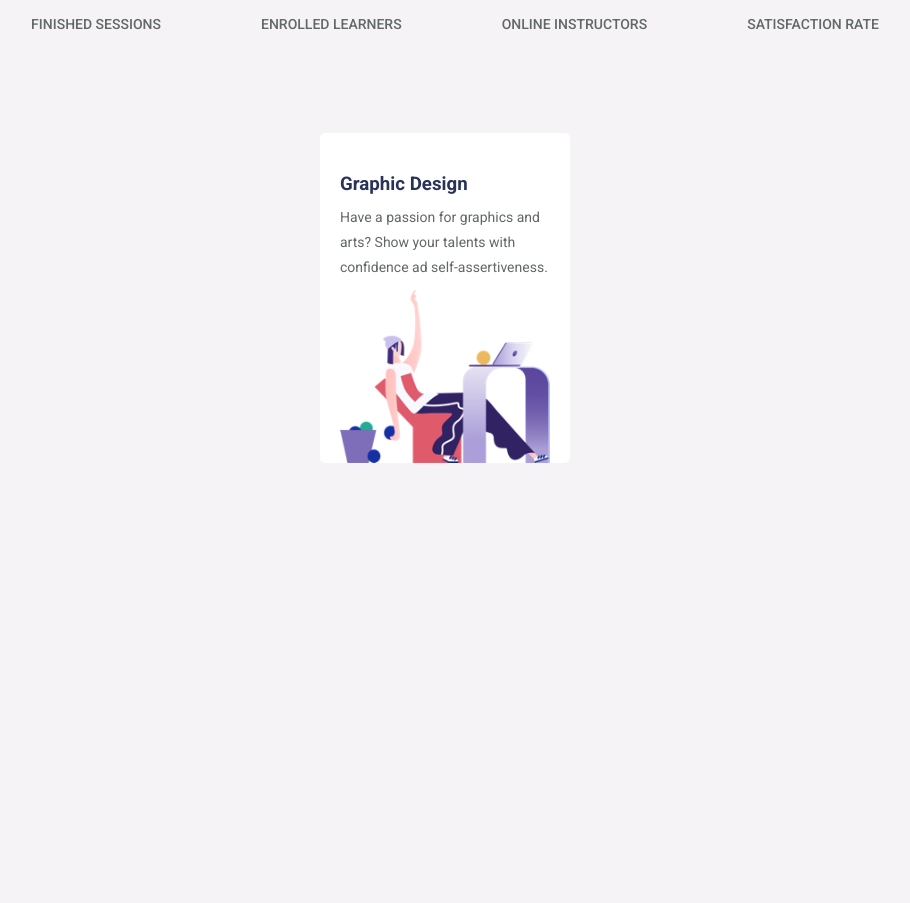
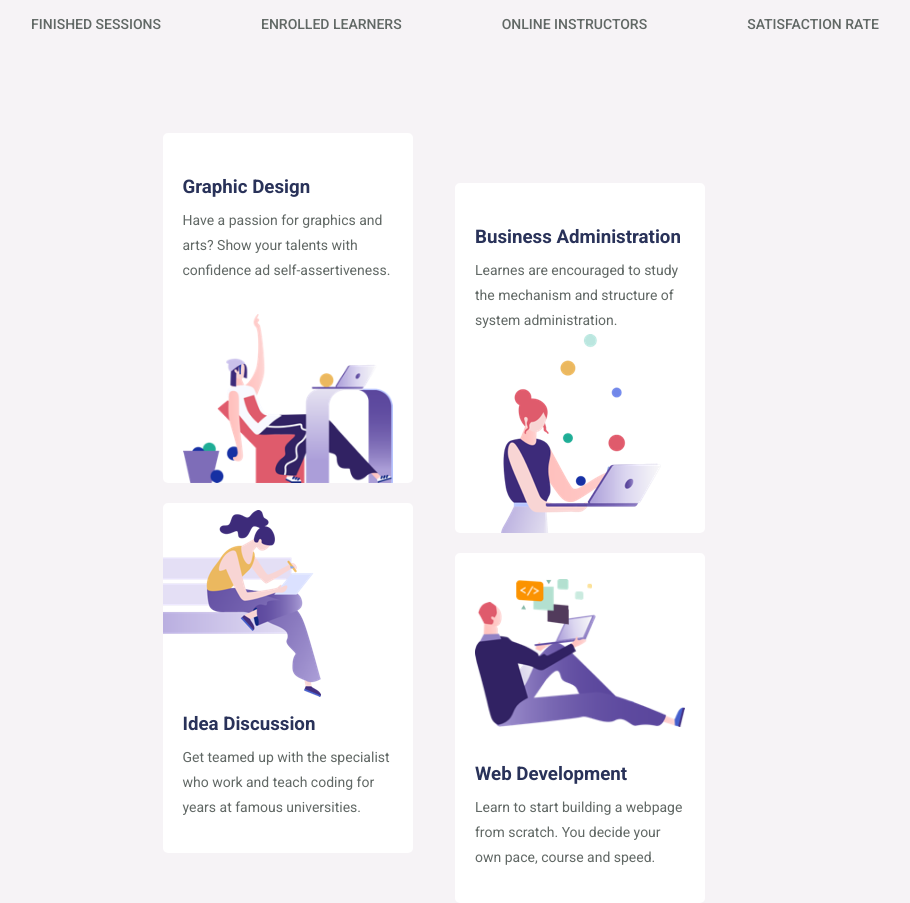
Before and after one commit to Pierfran992/proj-html-vuejs, a Vue app: page / in a window 1280 px wide. Shown: the part 1100-2003 px from the top of the page, without its empty margins (185-1095 px from the left). Before the commit the page ends 1663 px from the top, so only its background shows below. Built offline with nearby package versions, Linux system fonts and the light colour scheme.

Commit message:
Completata la struttura e la grafica delle card del componente SectionService;

```diff
--- a/src/components/SectionService.vue
+++ b/src/components/SectionService.vue
@@ -16,8 +16,38 @@ export default {
                         Have a passion for graphics and arts? Show your talents with confidence ad self-assertiveness.
                     </p>
                     <div class="img_card">
-                        <img src="../assets/images/home-6-service-image-01.png" alt="home_service_01">
+                        <img class="down" src="../assets/images/home-6-service-image-01.png" alt="home_service_01">
                     </div>
+                </div>
+                <div class="card reverse">
+                    <div class="img_card">
+                        <img class="up left" src="../assets/images/home-6-service-image-03.png" alt="home_service_01">
+                    </div>
+                    <h3>Idea Discussion</h3>
+                    <p>
+                        Get teamed up with the specialist who work and teach coding for years at famous universities.
+                    </p>
+                </div>
+            </div>
+
+            <div class="ctn_card_service translate">
+                <div class="card">
+                    <h3>Business Administration</h3>
+                    <p>
+                        Learnes are encouraged to study the mechanism and structure of system administration.
+                    </p>
+                    <div class="img_card">
+                        <img class="down" src="../assets/images/home-6-service-image-02.png" alt="home_service_01">
+                    </div>
+                </div>
+                <div class="card reverse">
+                    <div class="img_card">
+                        <img class="up" src="../assets/images/home-6-service-image-04.png" alt="home_service_01">
+                    </div>
+                    <h3>Web Development</h3>
+                    <p>
+                        Learn to start building a webpage from scratch. You decide your own pace, course and speed.
+                    </p>
                 </div>
             </div>
             <!-- container delle descrizioni dei servizi -->
@@ -33,32 +63,66 @@ export default {
 @use '../styles/partials/mixins.scss' as *;
 
 .ctn_service {
+    width: 100%;
+    height: 800px;
     margin-top: 100px;
     margin-bottom: 100px;
     @include center();
-    gap: 20px;
 }
 
 .ctn_card_service {
+    width: 25%;
+    height: 100%;
+
     .card {
         background-color: $secondColor;
         width: 250px;
-        height: 330px;
+        height: 350px;
+        margin-bottom: 20px;
         padding: 0 20px;
         border-radius: 5px;
         @include column();
         justify-content: end;
-        gap: 10px;
 
         h3 {
             color: $titleCardColor;
+            padding: 10px 0;
         }
 
         p {
             color: $fontThirdCOlor;
             font-size: 14px;
             line-height: 25px;
+            text-align: start;
+        }
+
+        .img_card {
+            height: 200px;
+
+            img.down {
+                object-fit: scale-down;
+                object-position: bottom;
+            }
+
+            img.up {
+                object-fit: scale-down;
+            }
+
+            .up.left {
+                object-position: left;
+                position: relative;
+                left: -20px;
+            }
         }
     }
+
+    .card.reverse {
+        justify-content: start;
+    }
+}
+
+.translate {
+    position: relative;
+    bottom: -50px;
 }
 </style>
```
